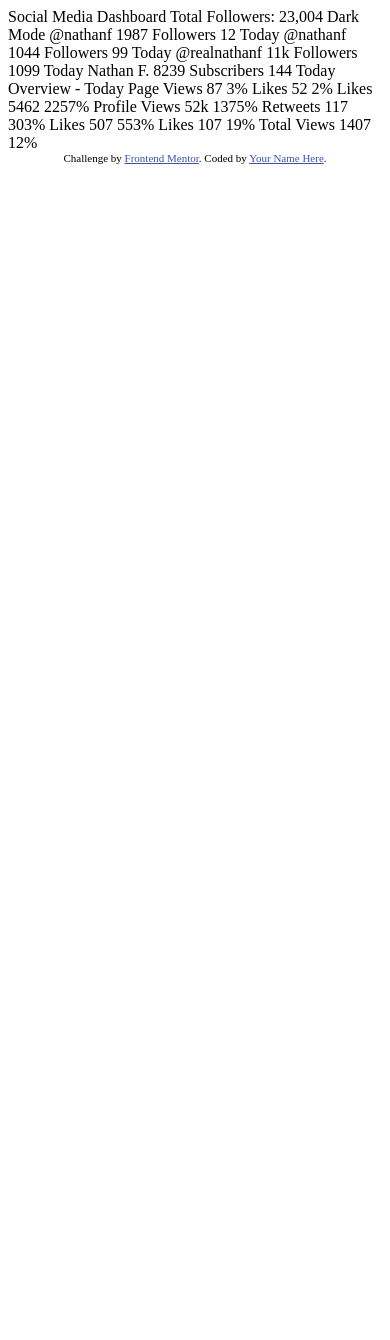
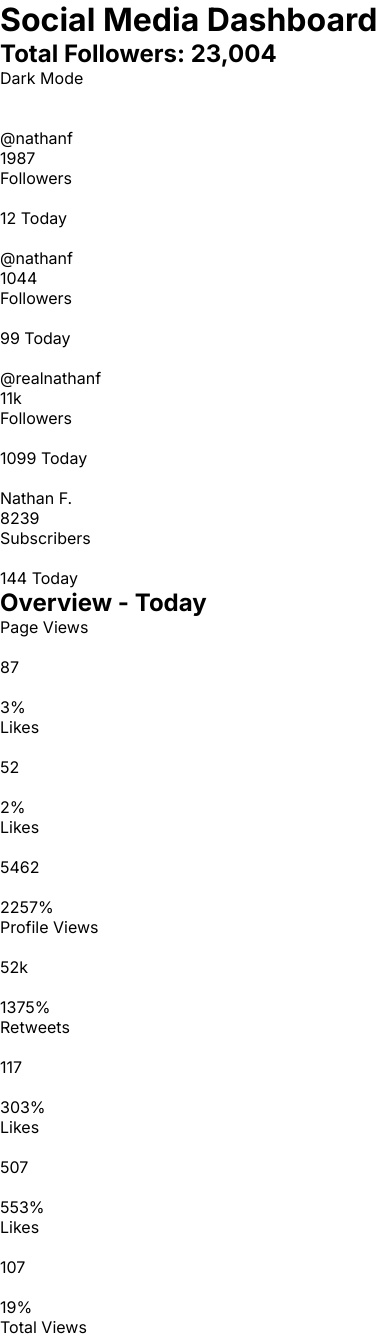
Before and after one commit to SamuelBacelar/social-media-dashboard-with-theme-switcher, a plain HTML site: page index.html in a window 390 px wide. Shown: the top 1340 px of the page. Before the commit the page ends 844 px from the top, so only its background shows below. Drawn offline with Linux system fonts and the light colour scheme.

Commit message:
Adding html tags

```diff
--- a/index.html
+++ b/index.html
@@ -2,86 +2,278 @@
 <html lang="en">
   <head>
     <meta charset="UTF-8">
-  <meta name="viewport" content="width=device-width, initial-scale=1.0"> <!-- displays site properly based on user's device -->
+    <meta name="viewport" content="width=device-width, initial-scale=1.0">
+    <!-- displays site properly based on user's device -->
 
     <link rel="icon" type="image/png" sizes="32x32" href="./images/favicon-32x32.png">
+    <link rel="stylesheet" href="./public/styles/style.css">
 
     <title>Frontend Mentor | [Challenge Name Here]</title>
 
     <!-- Feel free to remove these styles or customise in your own stylesheet 👍 -->
     <style>
-    .attribution { font-size: 11px; text-align: center; }
-    .attribution a { color: hsl(228, 45%, 44%); }
+      .attribution {
+        font-size: 11px;
+        text-align: center;
+      }
+      .attribution a {
+        color: hsl(228, 45%, 44%);
+      }
     </style>
   </head>
   <body>
+    <header>
+      <div class="title">
+        <h1>
+          Social Media Dashboard
+        </h1>
+        <h2>
+          Total Followers: 23,004
+        </h2>
+      </div>
+      <hr>
+      <div class="dark-mode">
+        <p>
+          Dark Mode
+        </p>
+        <button>
+          <span class="dark-mode-btn"></span>
+        </button>
+      </div>
+    </header>
+    <main>
+      <section>
+        <div class="card">
+          <div class="card-header">
+            <img src="" alt="">
+            <p class="name">
+              @nathanf
+            </p>
+          </div>
+          <div class="card-info">
+            <p>
+              1987
+            </p>
+            <p>
+              Followers
+            </p>
+          </div>
+          <div class="follower-rank">
+            <img src="" alt="">
+            <p>
+              12 Today</p>
+          </div>
+        </div>
 
-  Social Media Dashboard
-  Total Followers: 23,004
+        <div class="card">
+          <div class="card-header">
+            <img src="" alt="">
+            <p class="name">
+              @nathanf
+            </p>
+          </div>
+          <div class="card-info">
+            <p>
+              1044
+            </p>
+            <p>
+              Followers
+            </p>
+          </div>
+          <div class="follower-rank">
+            <img src="" alt="">
+            <p>
+              99 Today
+            </p>
+          </div>
+        </div>
 
-  Dark Mode
+        <div class="card">
+          <div class="card-header">
+            <img src="" alt="">
+            <p class="name">
+              @realnathanf
+            </p>
+          </div>
+          <div class="card-info">
+            <p>
+              11k
+            </p>
+            <p>
+              Followers
+            </p>
+          </div>
+          <div class="follower-rank">
+            <img src="" alt="">
+            <p>
+              1099 Today
+            </p>
+          </div>
+        </div>
 
+        <div class="card">
+          <div class="card-header">
+            <img src="" alt="">
+            <p class="name">
+              Nathan F.
+            </p>
+          </div>
+          <div class="card-info">
+            <p>
+              8239
+            </p>
+            <p>
+              Subscribers
+            </p>
+          </div>
+          <div class="follower-rank">
+            <img src="" alt="">
+            <p>
+              144 Today
+            </p>
+          </div>
+        </div>
 
+      </section>
 
-  @nathanf
-  1987
-  Followers
-  12 Today
+      <section class="overview">
+        <h2> Overview - Today </h2>
 
-  @nathanf
-  1044
-  Followers
-  99 Today
+        <div class="overview-card">
+          <div class="overview-card-header">
+            <p>
+              Page Views
+            </p>
+            <img src="" alt="">
+          </div>
+          <div class="overview-card-info">
+            <p> 87 </p>
+            <div class="overview-rank-status">
+              <img src="" alt="">
+              <p> 3% </p>
+            </div>
+          </div>
+        </div>
 
-  @realnathanf
-  11k
-  Followers
-  1099 Today
+         <div class="overview-card">
+          <div class="overview-card-header">
+            <p>
+               Likes
+            </p>
+            <img src="" alt="">
+          </div>
+          <div class="overview-card-info">
+            <p> 52 </p>
+            <div class="overview-rank-status">
+              <img src="" alt="">
+              <p> 2% </p>
+            </div>
+          </div>
+        </div>
 
-  Nathan F.
-  8239
-  Subscribers
-  144 Today
+         <div class="overview-card">
+          <div class="overview-card-header">
+            <p>
+              Likes
+            </p>
+            <img src="" alt="">
+          </div>
+          <div class="overview-card-info">
+            <p> 5462 </p>
+            <div class="overview-rank-status">
+              <img src="" alt="">
+              <p> 2257% </p>
+            </div>
+          </div>
+        </div>
 
+         <div class="overview-card">
+          <div class="overview-card-header">
+            <p>
+              Profile Views
+            </p>
+            <img src="" alt="">
+          </div>
+          <div class="overview-card-info">
+            <p> 52k </p>
+            <div class="overview-rank-status">
+              <img src="" alt="">
+              <p> 1375% </p>
+            </div>
+          </div>
+        </div>
 
+         <div class="overview-card">
+          <div class="overview-card-header">
+            <p>
+              Retweets
+            </p>
+            <img src="" alt="">
+          </div>
+          <div class="overview-card-info">
+            <p>  117 </p>
+            <div class="overview-rank-status">
+              <img src="" alt="">
+              <p> 303% </p>
+            </div>
+          </div>
+        </div>
 
-  Overview - Today
+         <div class="overview-card">
+          <div class="overview-card-header">
+            <p>
+              Likes
+            </p>
+            <img src="" alt="">
+          </div>
+          <div class="overview-card-info">
+            <p> 507 </p>
+            <div class="overview-rank-status">
+              <img src="" alt="">
+              <p> 553% </p>
+            </div>
+          </div>
+        </div>
 
-  Page Views
-  87
-  3%
+         <div class="overview-card">
+          <div class="overview-card-header">
+            <p>
+              Likes
+            </p>
+            <img src="" alt="">
+          </div>
+          <div class="overview-card-info">
+            <p>  107 </p>
+            <div class="overview-rank-status">
+              <img src="" alt="">
+              <p> 19% </p>
+            </div>
+          </div>
+        </div>
 
-  Likes
-  52
-  2%
+         <div class="overview-card">
+          <div class="overview-card-header">
+            <p>
+              Total Views
+            </p>
+            <img src="" alt="">
+          </div>
+          <div class="overview-card-info">
+            <p> 1407 </p>
+            <div class="overview-rank-status">
+              <img src="" alt="">
+              <p> 12% </p>
+            </div>
+          </div>
+        </div>
 
-  Likes
-  5462
-  2257%
-
-  Profile Views
-  52k
-  1375%
-
-  Retweets
-  117
-  303%
-
-  Likes
-  507
-  553%
-
-  Likes
-  107
-  19%
-
-  Total Views
-  1407
-  12%
+      </section>
+    </main>
 
     <div class="attribution">
-    Challenge by <a href="https://www.frontendmentor.io?ref=challenge" target="_blank">Frontend Mentor</a>.
-    Coded by <a href="#">Your Name Here</a>.
+      Challenge by
+      <a href="https://www.frontendmentor.io?ref=challenge" target="_blank">Frontend Mentor</a>. Coded by
+      <a href="#">Samuel Bacelar</a>.
     </div>
   </body>
 </html>
--- a/public/styles/style.css
+++ b/public/styles/style.css
@@ -0,0 +1,33 @@
+@import url('https://fonts.googleapis.com/css2?family=Inter:wght@400;700&display=swap');
+
+* {
+    margin: 0;
+    padding: 0;
+    border: 0;
+    box-sizing: border-box;
+}
+
+:root {
+    /* Primaries */
+    --lime-green: hsl(163, 72%, 41%);
+    --bright-red: hsl(356, 69%, 56%);
+
+    --facebook: hsl(195, 100%, 50%);
+    --twitter: hsl(203, 89%, 53%);
+    --instagram: ;
+    --youtube: hsl(348, 97%, 39%);
+
+    --toggle-dark-theme: ;
+    --toggle: hsl(230, 22%, 74%);
+
+    /* Light theme */
+    --white: hsl(0, 0%, 100%);
+    --very-pale-blue: hsl(225, 100%, 98%);
+    --light-grayish-blue: hsl(227, 47%, 96%);
+    --dark-grayish-blue: hsl(228, 12%, 44%);
+    --very-dark-blue: hsl(230, 17%, 14%);
+}
+
+body {
+    font-family: 'Inter', sans-serif;
+}
```
Lines whose indentation alone changed are shown as unchanged.
